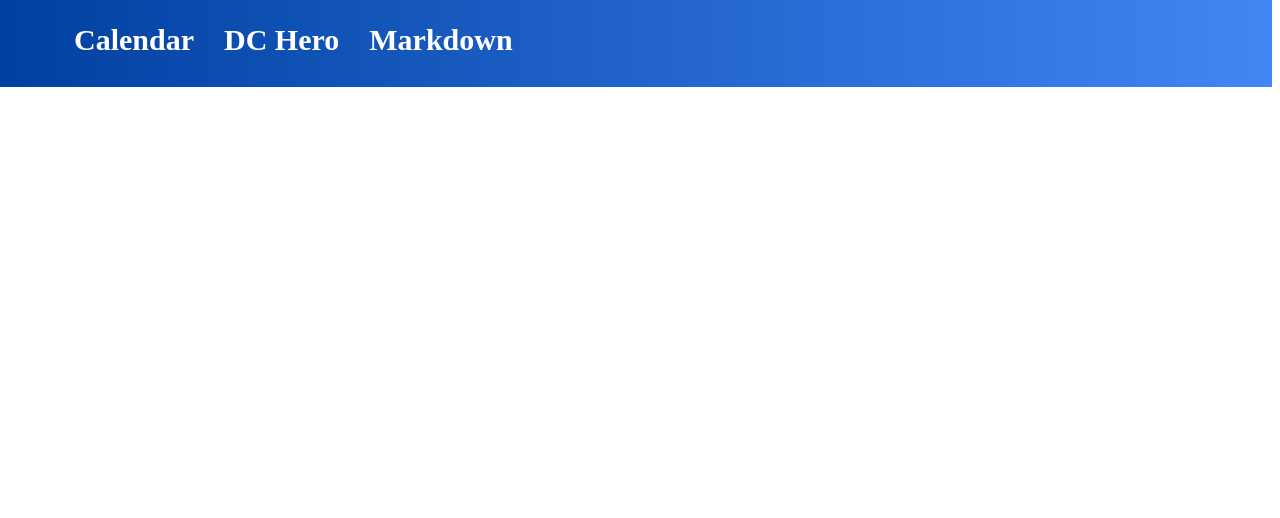
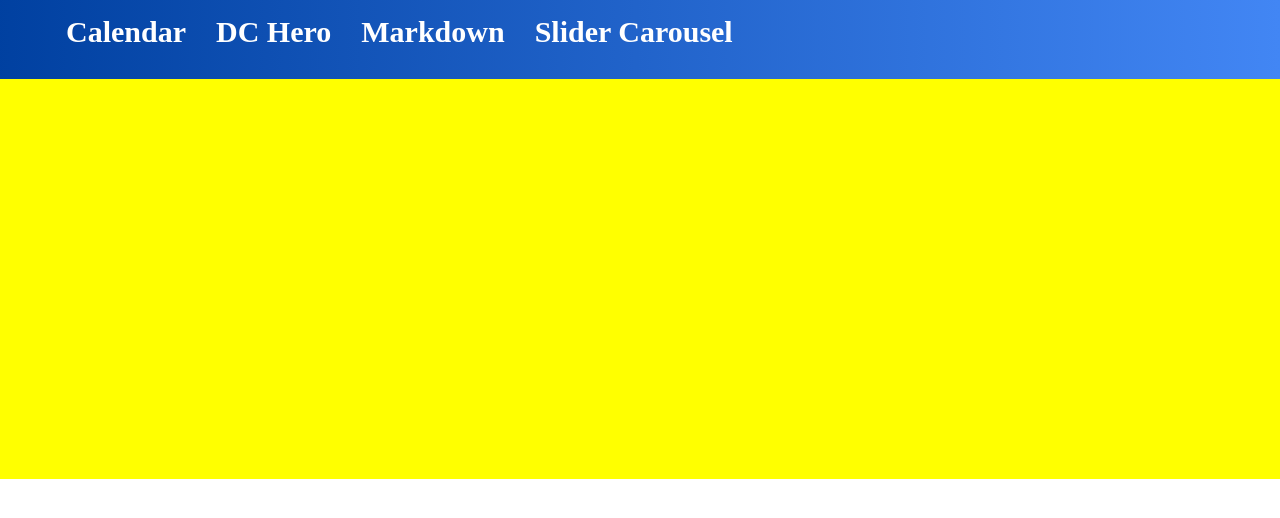
Before and after one commit to ismailEssafi/learn-VueJs, a Vue app in the folder vue3/: page /slider in a window 1280 px wide. Shown: the top 518 px of the page. Built offline with nearby package versions, Linux system fonts and the light colour scheme.

Commit message:
create slider

```diff
--- a/vue3/src/assets/style.css
+++ b/vue3/src/assets/style.css
@@ -1,3 +1,6 @@
+body{
+    margin: 0;
+}
 .container{
     display: flex;
     align-items: center;
@@ -115,3 +118,17 @@
     border-radius: 2%;
 
 }
+.slide1,.slide2,.slide3{
+    width: 100%;
+    height: 400px;
+    position: absolute;
+}
+.slide1{
+    background-color: teal;
+}
+.slide2{
+    background-color: tomato;
+}
+.slide3{
+    background-color: yellow;
+}
--- a/vue3/src/components/HeaderApp.vue
+++ b/vue3/src/components/HeaderApp.vue
@@ -3,5 +3,7 @@
         <span><router-link to="/calendar">Calendar</router-link></span>
         <span><router-link to="/dc-hero">DC Hero</router-link></span>
         <span><router-link to="/markdown">Markdown</router-link></span>
+        <span><router-link to="/slider">Slider Carousel</router-link></span>
+
     </div>
 </template>
--- /dev/null
+++ b/vue3/src/pages/Slider.vue
@@ -0,0 +1,34 @@
+<template>
+    <div v-if="countdown == 1" class="slide1"></div>
+    <div v-if="countdown == 2" class="slide2"></div>
+    <div v-if="countdown == 3" class="slide3"></div>
+</template>
+
+<script>
+export default {
+    data() {
+        return{
+            countdown:1,
+            interval:""
+        }
+    },
+    mounted(){
+        this.interval=setInterval(()=>{
+            console.log(this.countdown);
+            if(this.countdown==3){
+                this.countdown=1
+            }else{
+                this.countdown++;
+            }
+        },2000);
+        console.log(this.countdown);
+    },
+    beforeUnmount(){
+        clearInterval(this.interval);
+    }
+}
+</script>
+
+<style>
+
+</style>
--- a/vue3/src/router.js
+++ b/vue3/src/router.js
@@ -3,12 +3,14 @@ import Calendar from './pages/Calendar'
 import NameList from './pages/NameList'
 import Home from './pages/Home'
 import Markdown from './pages/Markdown'
-
+import Slider from './pages/Slider'
 const routes=[
     {path:'/',component:Home},
     {path:'/calendar',component:Calendar},
     {path:'/dc-hero',component:NameList},
-    {path:'/markdown',component:Markdown}
+    {path:'/markdown',component:Markdown},
+    {path:'/slider',component:Slider}
+
 ]
 
 const router=createRouter({
```
